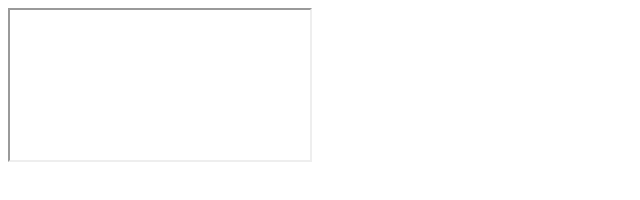
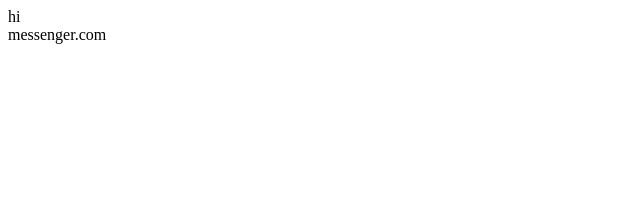
Before and after one commit to wonjongin/FBmessenger-2020, an Electron app: page index.html in a window 1280 px wide. Shown: the whole page, without its empty margins (0-640 px from the left). Drawn offline with Linux system fonts and the light colour scheme.

Commit message:
2020-09-01-23:41:24 | ...완성해야함

```diff
--- a/index.html
+++ b/index.html
@@ -8,8 +8,8 @@
     <title>Hello World!</title>
   </head>
   <body style="-webkit-app-region: drag">
-    <div class="top"></div>
-    <iframe src="https://www.messenger.com/" >messenger.com</iframe>
+    <div class="top">hi</div>
+    <webview src="https://www.messenger.com/" useragent="Mozilla/5.0 (Windows NT 6.1; WOW64; Trident/7.0; AS; rv:11.0) like Gecko" nodeintegration>messenger.com</webview>
     <!-- You can also require other files to run in this process -->
     <script src="./renderer.js"></script>
   </body>
--- a/main.js
+++ b/main.js
@@ -18,6 +18,8 @@
     //frame: false,
     //titleBarStyle: "hidden",
     webPreferences: {
+      nodeIntegration: true,
+      webviewTag: true,
       preload: path.join(__dirname, "preload.js"),
     },
   });
```
